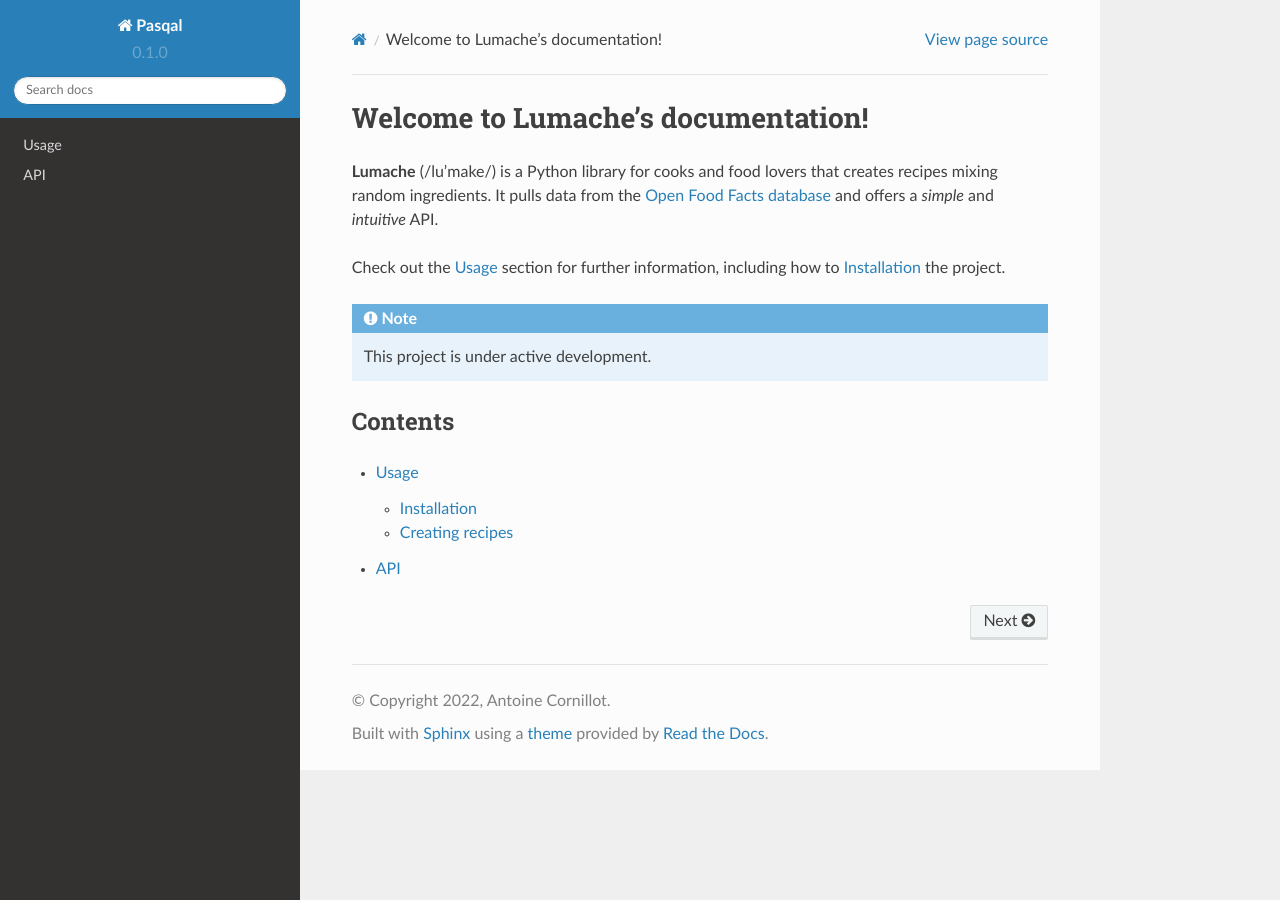
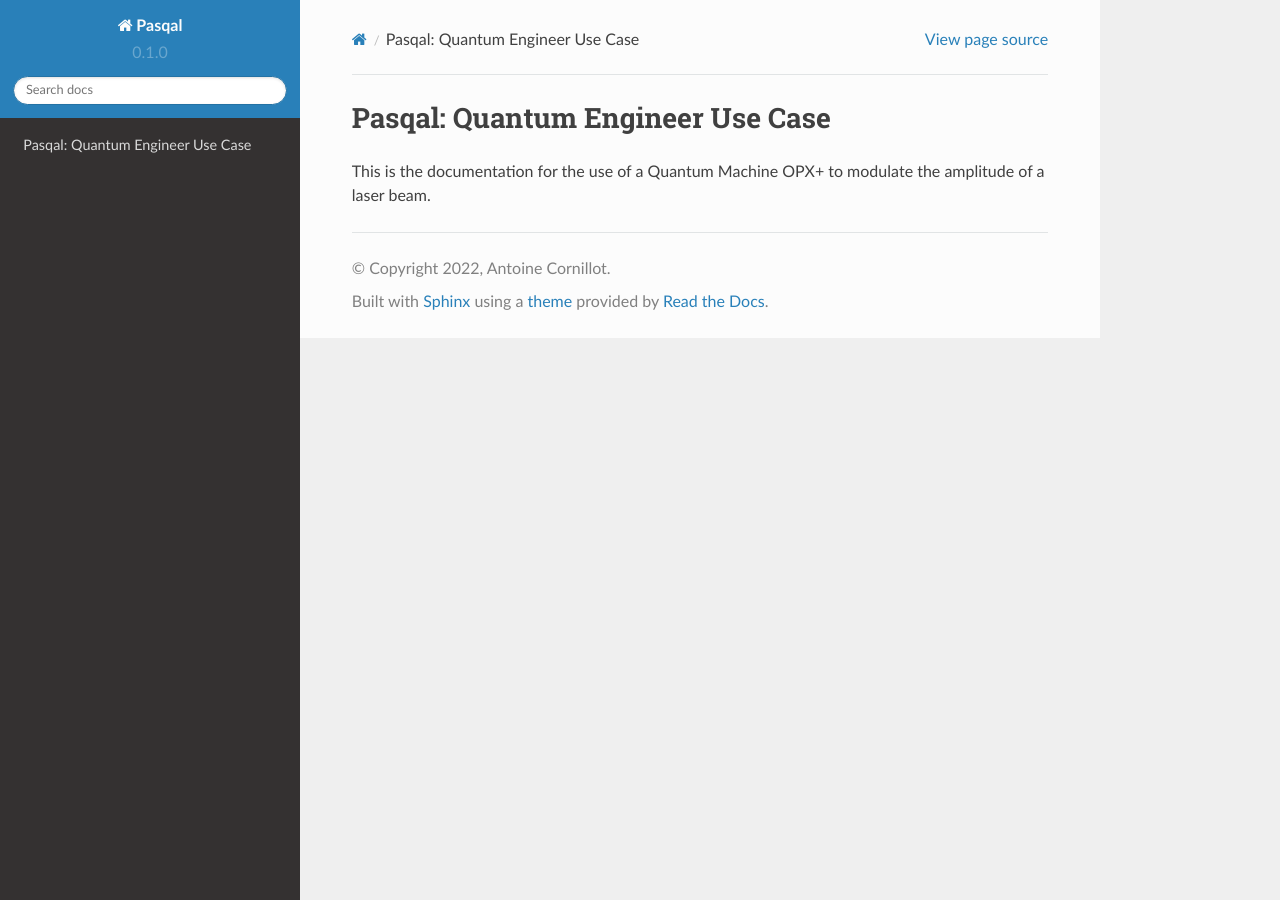
Before and after one commit to a-corni/Pasqal-Quantum-Engineer-Use-Case, a Sphinx documentation site: the page built from docs/source/index.rst, in a window 1280 px wide. Built offline with Sphinx 7.4.7 and the Read the Docs theme 2.0.0, drawn with Linux system fonts in a browser that asks for light colours.

Commit message:
Create index.rst

```diff
--- a/docs/source/index.rst
+++ b/docs/source/index.rst
@@ -1,22 +1,4 @@
-Welcome to Lumache's documentation!
+Pasqal: Quantum Engineer Use Case
 ===================================
 
-**Lumache** (/lu'make/) is a Python library for cooks and food lovers
-that creates recipes mixing random ingredients.
-It pulls data from the `Open Food Facts database <https://world.openfoodfacts.org/>`_
-and offers a *simple* and *intuitive* API.
-
-Check out the :doc:`usage` section for further information, including
-how to :ref:`installation` the project.
-
-.. note::
-
-   This project is under active development.
-
-Contents
---------
-
-.. toctree::
-
-   usage
-   api
+This is the documentation for the use of a Quantum Machine OPX+ to modulate the amplitude of a laser beam.
```
